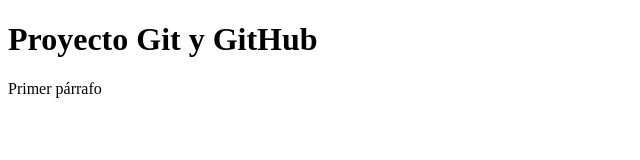
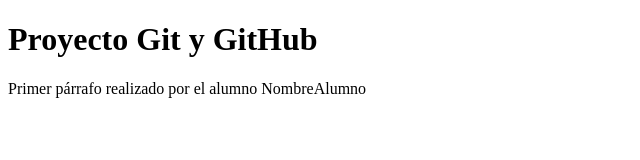
Before and after one commit to jcamara1240-hub/ProyectoJaimeAlumno, a plain HTML site: page index.html in a window 1280 px wide. Shown: the whole page, without its empty margins (0-640 px from the left). Drawn offline with Linux system fonts and the light colour scheme.

Commit message:
Cambio parrafo

```diff
--- a/index.html
+++ b/index.html
@@ -6,7 +6,7 @@
 <body>
 
 <h1>Proyecto Git y GitHub</h1>
-<p>Primer párrafo</p>
+<p>Primer párrafo realizado por el alumno NombreAlumno</p>
 
 
 </body>
```
